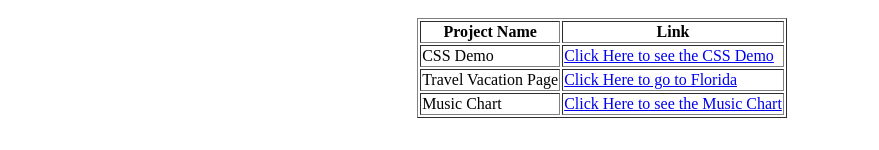
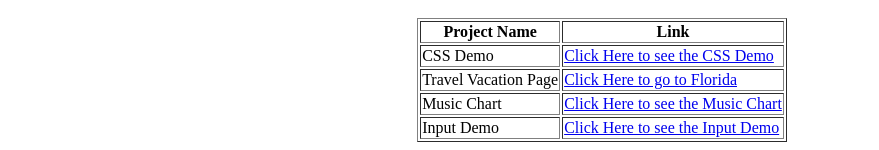
Before and after one commit to mrobi136/mrobi136.github.io, a plain HTML site: page index.html in a window 1280 px wide. Shown: the part 962-1112 px from the top of the page, without its empty margins (38-917 px from the left). Before the commit the page ends 1088 px from the top, so only its background shows below. Drawn offline with Linux system fonts and the light colour scheme.

Commit message:
Update index.html

```diff
--- a/index.html
+++ b/index.html
@@ -25,6 +25,10 @@
        <td>Music Chart</td>
        <td><a href="musicChart.html">Click Here to see the Music Chart</a></td>
      </tr>
+     <tr>
+       <td>Input Demo</td></td>
+       <td><a href="inputDemo.html">Click Here to see the Input Demo</td>
+     </tr>
    </table>
  </center>
   </body>
```
